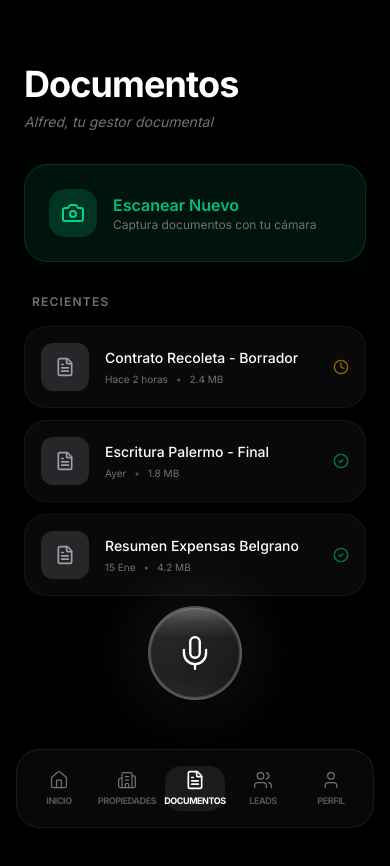
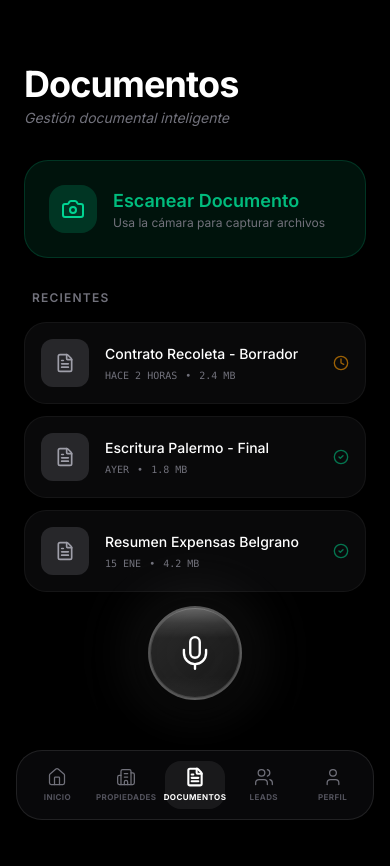
Before and after one commit to Nabole05/Alfred-Real-Estate, a Next.js app: page /documents in a window 390 px wide. Shown: the top 866 px of the page. Built offline with nearby package versions, Linux system fonts and the light colour scheme.

Commit message:
fix: total rebuild of documents and nav for mobile safari compatibility

```diff
--- a/src/app/documents/page.tsx
+++ b/src/app/documents/page.tsx
@@ -16,80 +16,70 @@ function DocumentsContent() {
     const searchParams = useSearchParams();
     const router = useRouter();
 
-    // Sincronización robusta con el parámetro de la URL
+    // Sincronización agresiva con el parámetro de la URL
     useEffect(() => {
-        const action = searchParams.get("action");
-        const urlParams = typeof window !== 'undefined' ? new URLSearchParams(window.location.search) : null;
-        const fallbackAction = urlParams?.get("action");
-
-        console.log("[ALFRED] Detectando acción de escaneo:", { action, fallbackAction });
-
-        if (action === "scan" || fallbackAction === "scan") {
+        const checkParam = () => {
+            const queryAction = new URLSearchParams(window.location.search).get("action");
+            if (queryAction === "scan") {
+                console.log("[ALFRED] Escáner activado vía URL directa");
                 setIsScanning(true);
             }
+        };
+
+        // Check immediately
+        checkParam();
+
+        // Failsafe for mobile Safari
+        const timer = setTimeout(checkParam, 500);
+        return () => clearTimeout(timer);
     }, [searchParams]);
 
     const handleCloseScanner = () => {
         setIsScanning(false);
-        // Limpiamos el query param al cerrar
+        // Limpiar URL sin recargar
         router.push('/documents', { scroll: false });
     };
 
     return (
-        <main className="min-h-screen bg-black text-white pb-32 pt-12 px-6 overflow-x-hidden">
-            {/* Header Area */}
-            <div className="flex flex-col gap-2 mb-8 mt-4">
-                <motion.h1
-                    initial={{ opacity: 0, x: -20 }}
-                    animate={{ opacity: 1, x: 0 }}
-                    className="text-4xl font-bold tracking-tight text-white focus:outline-none"
-                >
-                    Documentos
-                </motion.h1>
-                <p className="text-zinc-500 text-sm italic">Alfred, tu gestor documental</p>
-            </div>
+        <div className="min-h-screen bg-black text-white pb-40 pt-12 px-6">
+            {/* Header */}
+            <header className="mb-8 mt-4">
+                <h1 className="text-4xl font-bold tracking-tight">Documentos</h1>
+                <p className="text-zinc-500 text-sm italic mt-1">Gestión documental inteligente</p>
+            </header>
 
-            {/* Action Cards */}
-            <div className="grid grid-cols-1 gap-4 mb-8">
-                <motion.button
-                    whileTap={{ scale: 0.98 }}
+            {/* Quick Scan Action */}
+            <button
                 onClick={() => setIsScanning(true)}
-                    className="relative overflow-hidden group p-6 rounded-3xl bg-emerald-500/10 border border-emerald-500/20 flex items-center gap-4 text-left shadow-[0_0_20px_rgba(16,185,129,0.05)] active:bg-emerald-500/20 transition-colors"
+                className="w-full mb-8 p-6 rounded-3xl bg-emerald-500/10 border border-emerald-500/20 flex items-center gap-4 text-left active:scale-[0.98] transition-transform"
             >
                 <div className="w-12 h-12 rounded-2xl bg-emerald-500/20 flex items-center justify-center text-emerald-400">
                     <Camera size={24} />
                 </div>
                 <div>
-                        <h3 className="font-semibold text-emerald-500">Escanear Nuevo</h3>
-                        <p className="text-zinc-500 text-xs">Captura documentos con tu cámara</p>
+                    <h3 className="font-semibold text-emerald-500 text-lg">Escanear Documento</h3>
+                    <p className="text-zinc-500 text-xs">Usa la cámara para capturar archivos</p>
                 </div>
-                </motion.button>
-            </div>
+            </button>
 
             {/* Document List */}
             <div className="space-y-4">
-                <div className="flex items-center justify-between px-2">
-                    <h2 className="text-xs font-semibold uppercase tracking-widest text-zinc-500">Recientes</h2>
-                </div>
-
+                <h2 className="text-xs font-semibold uppercase tracking-widest text-zinc-500 px-2">Recientes</h2>
                 <div className="space-y-3">
-                    {MOCK_DOCUMENTS.map((doc, idx) => (
-                        <motion.div
+                    {MOCK_DOCUMENTS.map((doc) => (
+                        <div
                             key={doc.id}
-                            initial={{ opacity: 0, y: 10 }}
-                            animate={{ opacity: 1, y: 0 }}
-                            transition={{ delay: idx * 0.05 }}
-                            className="bg-zinc-900/40 backdrop-blur-sm border border-white/[0.05] rounded-[22px] p-4 flex items-center gap-4 active:bg-zinc-800/60 transition-colors"
+                            className="bg-zinc-900/40 border border-white/[0.05] rounded-[22px] p-4 flex items-center gap-4 active:bg-zinc-800/60 transition-colors"
                         >
                             <div className="w-12 h-12 rounded-xl bg-zinc-800 flex items-center justify-center text-zinc-400">
                                 <FileText size={20} />
                             </div>
                             <div className="flex-1 min-w-0">
                                 <h4 className="text-sm font-medium text-white truncate">{doc.name}</h4>
-                                <div className="flex items-center gap-2 mt-1">
-                                    <span className="text-[10px] text-zinc-500">{doc.date}</span>
-                                    <span className="text-[10px] text-zinc-600">•</span>
-                                    <span className="text-[10px] text-zinc-500">{doc.size}</span>
+                                <div className="flex items-center gap-2 mt-1 text-[10px] text-zinc-500 font-mono uppercase">
+                                    <span>{doc.date}</span>
+                                    <span>•</span>
+                                    <span>{doc.size}</span>
                                 </div>
                             </div>
                             {doc.status === "completed" ? (
@@ -97,70 +87,62 @@ function DocumentsContent() {
                             ) : (
                                 <Clock className="text-amber-500/60" size={16} />
                             )}
-                        </motion.div>
+                        </div>
                     ))}
                 </div>
             </div>
 
             {/* Camera Overlay */}
-            <AnimatePresence>
+            <AnimatePresence mode="wait">
                 {isScanning && (
                     <motion.div
-                        initial={{ opacity: 0, y: "100%" }}
+                        initial={{ opacity: 0, y: 100 }}
                         animate={{ opacity: 1, y: 0 }}
-                        exit={{ opacity: 0, y: "100%" }}
-                        transition={{ type: "spring", damping: 25, stiffness: 200 }}
+                        exit={{ opacity: 0, y: 100 }}
                         className="fixed inset-0 z-[500] bg-black flex flex-col pt-12 pb-20 px-6 touch-none"
                     >
-                        <div className="flex items-center justify-between mb-8">
-                            <button
-                                onClick={handleCloseScanner}
-                                className="w-10 h-10 rounded-full bg-white/10 flex items-center justify-center text-white active:bg-white/20"
-                            >
-                                <X size={20} />
+                        <header className="flex items-center justify-between mb-8">
+                            <button onClick={handleCloseScanner} className="p-3 -m-3 text-white active:opacity-50">
+                                <X size={24} />
                             </button>
-                            <h2 className="text-sm font-bold uppercase tracking-[0.2em] text-white">Escáner</h2>
-                            <div className="w-10" />
-                        </div>
+                            <h2 className="text-sm font-bold uppercase tracking-widest">Escáner Alfred</h2>
+                            <div className="w-6" />
+                        </header>
 
-                        <div className="flex-1 rounded-[40px] border-2 border-white/20 bg-zinc-900/50 relative overflow-hidden flex items-center justify-center">
-                            {/* Scanning Animation */}
+                        <div className="flex-1 rounded-[40px] border-2 border-white/20 bg-zinc-900/50 relative overflow-hidden flex items-center justify-center border-dashed">
                             <motion.div
-                                animate={{ top: ["10%", "90%", "10%"] }}
-                                transition={{ duration: 4, repeat: Infinity, ease: "linear" }}
-                                className="absolute inset-x-4 h-[2px] bg-emerald-400 shadow-[0_0_15px_#10b981] z-10"
+                                animate={{ top: ["5%", "95%", "5%"] }}
+                                transition={{ duration: 3, repeat: Infinity, ease: "linear" }}
+                                className="absolute inset-x-8 h-0.5 bg-emerald-400 shadow-[0_0_20px_#10b981] z-20"
                             />
-
-                            <div className="text-zinc-500 text-sm italic text-center px-12">
-                                <Camera size={40} className="mx-auto mb-4 opacity-20" />
-                                <p>Cámara activada</p>
-                                <p className="text-[10px] mt-2 non-italic uppercase tracking-wider opacity-60">Enfoca el documento</p>
+                            <div className="text-center opacity-40">
+                                <Camera size={48} className="mx-auto mb-4" />
+                                <p className="text-xs uppercase tracking-tighter">Buscando documentos...</p>
                             </div>
                         </div>
 
-                        <div className="h-40 flex flex-col items-center justify-center gap-4">
-                            <motion.button
-                                whileTap={{ scale: 0.9 }}
+                        <div className="h-40 flex flex-col items-center justify-center gap-6">
+                            <button
                                 onClick={() => {
-                                    alert("¡Capturado! Alfred pronto podrá procesar esta imagen.");
+                                    alert("¡Captura exitosa!");
                                     handleCloseScanner();
                                 }}
-                                className="w-20 h-20 rounded-full border-4 border-white flex items-center justify-center bg-transparent active:border-zinc-400"
+                                className="w-20 h-20 rounded-full border-4 border-white flex items-center justify-center bg-transparent active:scale-90 transition-transform p-1"
                             >
-                                <div className="w-16 h-16 rounded-full bg-white active:bg-zinc-300" />
-                            </motion.button>
-                            <p className="text-xs text-zinc-500 uppercase tracking-widest font-medium">Capturar</p>
+                                <div className="w-full h-full rounded-full bg-white" />
+                            </button>
+                            <span className="text-[10px] font-bold text-zinc-500 uppercase tracking-[0.3em]">Capturar</span>
                         </div>
                     </motion.div>
                 )}
             </AnimatePresence>
-        </main>
+        </div>
     );
 }
 
 export default function DocumentsPage() {
     return (
-        <Suspense fallback={<div className="min-h-screen bg-black flex items-center justify-center"><p className="text-zinc-500 italic text-xs">Entrando a Documentos...</p></div>}>
+        <Suspense fallback={<div className="min-h-screen bg-black" />}>
             <DocumentsContent />
         </Suspense>
     );
--- a/src/components/ui/bottom-nav.tsx
+++ b/src/components/ui/bottom-nav.tsx
@@ -17,10 +17,10 @@ export function BottomNav() {
     const pathname = usePathname();
 
     return (
-        <nav className="fixed bottom-0 left-0 right-0 z-[100] pb-safe pointer-events-none">
-            <div className="relative mx-4 mb-4 pointer-events-auto">
-                <div className="bg-zinc-950/90 backdrop-blur-3xl border border-white/[0.08] rounded-[24px] px-2 py-3 shadow-2xl overflow-hidden">
-                    <div className="flex items-center justify-around">
+        <nav className="fixed bottom-0 left-0 right-0 z-[200] px-4 pb-6 pt-2 pointer-events-none">
+            <div className="max-w-md mx-auto pointer-events-auto">
+                <div className="bg-zinc-950/95 backdrop-blur-3xl border border-white/10 rounded-[26px] p-1.5 shadow-[0_20px_50px_rgba(0,0,0,0.5)]">
+                    <div className="flex items-center">
                         {navItems.map((item) => {
                             const isActive = pathname === item.href;
                             const Icon = item.icon;
@@ -29,24 +29,23 @@ export function BottomNav() {
                                 <Link
                                     key={item.href}
                                     href={item.href}
-                                    className="relative flex-1 flex flex-col items-center justify-center py-2 transition-all active:scale-95 touch-manipulation"
+                                    className="relative flex-1 flex flex-col items-center justify-center py-2.5 transition-all active:scale-90"
                                 >
                                     {isActive && (
                                         <motion.div
-                                            layoutId="activeTab"
-                                            className="absolute inset-x-1 inset-y-1 bg-white/[0.08] rounded-2xl"
-                                            transition={{ type: "spring", bounce: 0.2, duration: 0.6 }}
+                                            layoutId="activeTabIcon"
+                                            className="absolute inset-1 bg-white/[0.07] rounded-2xl"
+                                            transition={{ type: "spring", bounce: 0.2, duration: 0.5 }}
                                         />
                                     )}
                                     <div className="relative z-10 flex flex-col items-center gap-1">
                                         <Icon
                                             size={20}
-                                            strokeWidth={isActive ? 2 : 1.5}
+                                            strokeWidth={isActive ? 2.5 : 1.5}
                                             className={isActive ? "text-white" : "text-zinc-500"}
                                         />
                                         <span
-                                            className={`text-[9px] font-bold uppercase tracking-tighter ${isActive ? "text-white" : "text-zinc-600"
-                                                }`}
+                                            className={`text-[8px] font-bold uppercase tracking-wider ${isActive ? "text-white" : "text-zinc-600"}`}
                                         >
                                             {item.name}
                                         </span>
```
Lines whose indentation alone changed are shown as unchanged.
